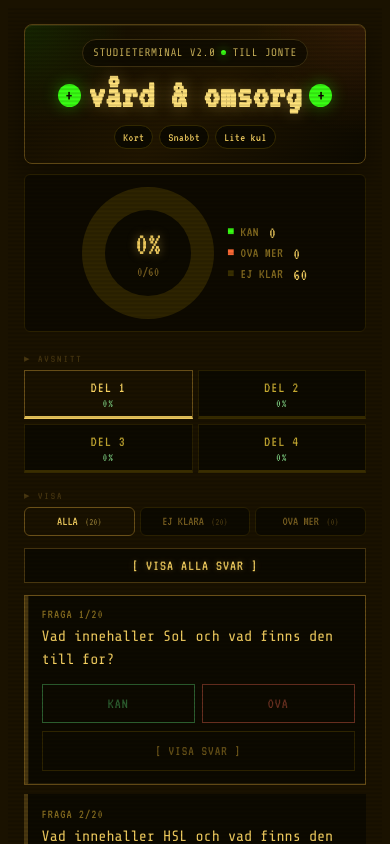
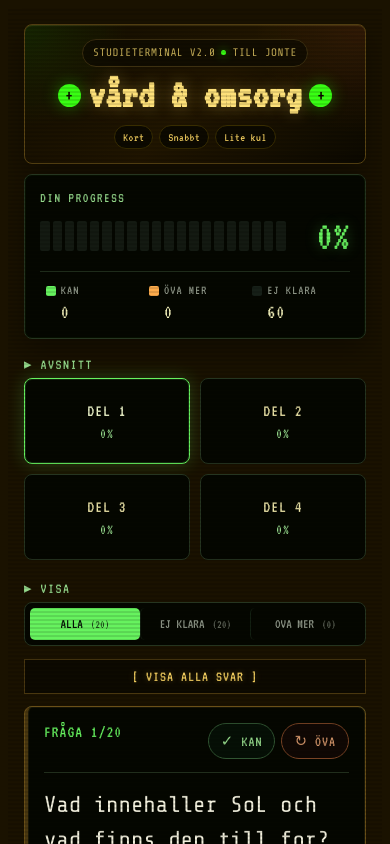
Before and after one commit to dubYdub/Studera-Jonte, a React (Vite) app: page / in a window 390 px wide. Shown: the top 844 px of the page. Built offline with nearby package versions, Linux system fonts and the light colour scheme.

Commit message:
Apply modern mobile study layout

```diff
--- a/src/components/DonutChart.jsx
+++ b/src/components/DonutChart.jsx
@@ -1,51 +1,44 @@
 export default function DonutChart({ stats, animated = false }) {
   const { total, know, review } = stats
   const unkn = Math.max(0, total - know - review)
-  const knowPct  = total > 0 ? (know   / total) * 100 : 0
-  const reviewPct = total > 0 ? (review / total) * 100 : 0
+  const knowPct = total > 0 ? (know / total) * 100 : 0
   const displayPct = Math.round(knowPct)
+  const segmentCount = 20
+  const filledSegments = Math.round((displayPct / 100) * segmentCount)
 
   return (
-    <div className="donut-wrap">
-      <div className="donut-desktop">
-        <div
-          className={`donut-ring${animated ? ' pulse' : ''}`}
-          style={{
-            background: `conic-gradient(
-              #39ff14 0% ${knowPct}%,
-              #ff6b35 ${knowPct}% ${knowPct + reviewPct}%,
-              #2e2400 ${knowPct + reviewPct}% 100%
-            )`
-          }}
-        >
-          <div className="donut-hole">
-            <span className="donut-pct">{displayPct}%</span>
-            <span className="donut-sub">{know}/{total}</span>
+    <section className={`progress-panel${animated ? ' pulse' : ''}`} aria-label="Din progress">
+      <div className="progress-main">
+        <div className="progress-label">DIN PROGRESS</div>
+        <div className="progress-meter-row">
+          <div className="progress-segments" aria-hidden="true">
+            {Array.from({ length: segmentCount }, (_, index) => (
+              <span
+                key={index}
+                className={index < filledSegments ? 'filled' : ''}
+              />
+            ))}
           </div>
-        </div>
-        <div className="donut-legend">
-          <div className="legend-row">
-            <span className="leg-dot" style={{ color: '#39ff14' }}>■</span>
-            <span>KAN</span>
-            <span className="leg-n">{know}</span>
-          </div>
-          <div className="legend-row">
-            <span className="leg-dot" style={{ color: '#ff6b35' }}>■</span>
-            <span>OVA MER</span>
-            <span className="leg-n">{review}</span>
-          </div>
-          <div className="legend-row">
-            <span className="leg-dot" style={{ color: '#3a3000' }}>■</span>
-            <span>EJ KLAR</span>
-            <span className="leg-n">{unkn}</span>
-          </div>
+          <div className="progress-percent">{displayPct}%</div>
         </div>
       </div>
-      <div className="donut-mobile">
-        <span><span className="stat-know">■</span><span className="stat-n"> {know}</span> KAN</span>
-        <span><span className="stat-rev">■</span><span className="stat-n"> {review}</span> OVA</span>
-        <span><span className="stat-unk">■</span><span className="stat-n"> {unkn}</span> KVAR</span>
+      <div className="progress-stats">
+        <div className="progress-stat">
+          <span className="stat-dot stat-know" />
+          <span>KAN</span>
+          <strong>{know}</strong>
+        </div>
+        <div className="progress-stat">
+          <span className="stat-dot stat-rev" />
+          <span>ÖVA MER</span>
+          <strong>{review}</strong>
+        </div>
+        <div className="progress-stat">
+          <span className="stat-dot stat-unk" />
+          <span>EJ KLARA</span>
+          <strong>{unkn}</strong>
+        </div>
       </div>
-    </div>
+    </section>
   )
 }
--- a/src/components/QuestionCard.jsx
+++ b/src/components/QuestionCard.jsx
@@ -17,12 +17,6 @@ export default function QuestionCard({ question, part, total, status, onMark, is
     }
   }
 
-  const badge = isKnow
-    ? <span className="badge-know"> [OK]</span>
-    : isRev
-    ? <span className="badge-rev"> [!]</span>
-    : null
-
   const lines = a.split('\n').map(l => l.startsWith('>>') ? '▸' + l.slice(2) : l)
 
   return (
@@ -34,26 +28,28 @@ export default function QuestionCard({ question, part, total, status, onMark, is
         animationDelay: `${cardIndex * 50}ms`,
       }}
     >
-      <div className="q-num">FRAGA {i + 1}/{total}{badge}</div>
-      <div className="q-text">{q}</div>
-
+      <div className="q-head">
+        <div className="q-num">FRÅGA {i + 1}/{total}</div>
         <div className="mark-row">
           <button
             className={`mbtn mbtn-know${isKnow ? ' active' : ''}`}
             onClick={() => handleMark('know')}
           >
-          KAN
+            ✓ KAN
           </button>
           <button
             className={`mbtn mbtn-rev${isRev ? ' active' : ''}`}
             onClick={() => handleMark('review')}
           >
-          OVA
+            ↻ ÖVA
           </button>
         </div>
+      </div>
+      <div className="q-text">{q}</div>
 
       <button className="reveal-btn" onClick={onToggle}>
-        {isOpen ? '[ DOLJ SVAR ]' : '[ VISA SVAR ]'}
+        <span>{isOpen ? 'DÖLJ FACIT' : 'VISA FACIT'}</span>
+        <span className="reveal-icon" aria-hidden="true">{isOpen ? '⌃' : '⌄'}</span>
       </button>
 
       <div className={`answer-wrap${isOpen ? ' open' : ''}`}>
--- a/src/components/TabRow.jsx
+++ b/src/components/TabRow.jsx
@@ -34,7 +34,7 @@ export default function TabRow({ currentPart, onSelect, status }) {
                 className="tab-progress-fill"
                 style={{
                   width: `${pct}%`,
-                  background: done ? '#39ff14' : '#f5d060',
+                  background: done ? '#67f35f' : '#67f35f',
                 }}
               />
             </div>
--- a/src/index.css
+++ b/src/index.css
@@ -23,7 +23,6 @@ body {
   .retro { border: none; padding: 0.5rem; margin: 0; max-width: 100%; }
   .crt-wrap { border: none; padding: 0.5rem; }
   .title-bar { padding-bottom: 0.5rem; margin-bottom: 0.75rem; }
-  .donut-wrap { margin-bottom: 0.75rem; padding: 0.7rem 0.85rem; }
 }
 
 /* === CRT boot animation === */
@@ -142,92 +141,91 @@ body {
   font-family: 'VT323', monospace;
   letter-spacing: 0.5px;
 }
-/* === Donut chart === */
-.donut-wrap {
+/* === Progress summary === */
+.progress-panel {
+  display: grid;
+  grid-template-columns: minmax(0, 1fr) auto;
+  gap: 1.25rem;
+  margin-bottom: 1.25rem;
+  padding: 1.2rem;
+  background: #050700;
+  border: 1px solid #263520;
+  border-radius: 8px;
+  box-shadow: inset 0 0 0 1px rgba(57, 255, 20, 0.04), 0 12px 30px rgba(0, 0, 0, 0.35);
+}
+@keyframes progressPulse {
+  0%, 100% { box-shadow: inset 0 0 0 1px rgba(57, 255, 20, 0.04), 0 12px 30px rgba(0, 0, 0, 0.35); }
+  45% { box-shadow: inset 0 0 0 1px rgba(57, 255, 20, 0.22), 0 0 28px rgba(57, 255, 20, 0.18); }
+}
+.progress-panel.pulse { animation: progressPulse 0.9s ease; }
+.progress-main {
+  min-width: 0;
+}
+.progress-label {
+  margin-bottom: 0.9rem;
+  color: #95d98b;
+  font-size: 16px;
+  letter-spacing: 1.5px;
+}
+.progress-meter-row {
   display: flex;
   align-items: center;
-  justify-content: center;
-  gap: 1.5rem;
-  margin-bottom: 1.25rem;
-  padding: 1.25rem;
-  background: #0e0a00;
-  border: 1px solid #3a2e00;
-  border-radius: 6px;
+  gap: 1rem;
 }
-.donut-desktop {
-  display: flex;
+.progress-segments {
+  display: grid;
+  grid-template-columns: repeat(20, minmax(3px, 1fr));
+  gap: 4px;
+  flex: 1;
+  min-width: 0;
+}
+.progress-segments span {
+  height: 36px;
+  background: #141a12;
+  border-radius: 2px;
+}
+.progress-segments span.filled {
+  background: #67f35f;
+  box-shadow: 0 0 12px rgba(103, 243, 95, 0.34);
+}
+.progress-percent {
+  min-width: 64px;
+  color: #67f35f;
+  font-size: clamp(40px, 8vw, 58px);
+  line-height: 1;
+  text-align: right;
+  text-shadow: 0 0 14px rgba(103, 243, 95, 0.35);
+}
+.progress-stats {
+  display: grid;
+  gap: 0.55rem;
+  min-width: 150px;
+  padding-left: 1.15rem;
+  border-left: 1px solid #22311e;
+}
+.progress-stat {
+  display: grid;
+  grid-template-columns: 12px minmax(62px, 1fr) auto;
   align-items: center;
-  justify-content: center;
-  gap: 1.5rem;
-}
-.donut-ring {
-  width: 200px;
-  height: 200px;
-  border-radius: 50%;
-  position: relative;
-  flex-shrink: 0;
-  transition: background 0.5s ease;
-}
-@keyframes donutPulse {
-  0%, 100% { box-shadow: 0 0 0 rgba(57, 255, 20, 0); }
-  45% { box-shadow: 0 0 28px rgba(57, 255, 20, 0.55); }
-}
-.donut-ring.pulse { animation: donutPulse 0.9s ease; }
-.donut-hole {
-  position: absolute;
-  inset: 34px;
-  border-radius: 50%;
-  background: #0d0a00;
-  display: flex;
-  flex-direction: column;
-  align-items: center;
-  justify-content: center;
-  gap: 4px;
-}
-.donut-pct {
-  font-size: 44px;
-  color: #f5d060;
-  font-family: 'VT323', monospace;
-  line-height: 1;
-  text-shadow: 0 0 10px rgba(245, 208, 96, 0.5);
-}
-.donut-sub {
-  font-size: 15px;
-  color: #7a6020;
-  font-family: 'VT323', monospace;
-  line-height: 1;
-}
-.donut-legend {
-  display: flex;
-  flex-direction: column;
-  gap: 5px;
-}
-.legend-row {
-  display: flex;
-  align-items: center;
-  gap: 6px;
-  font-size: clamp(14px, 3vw, 18px);
-  color: #8a7020;
-  font-family: 'VT323', monospace;
+  gap: 8px;
+  color: #8f9788;
+  font-size: 17px;
   letter-spacing: 1px;
 }
-.leg-dot { font-size: 12px; }
-.leg-n { color: #f5d060; margin-left: 4px; font-size: clamp(16px, 3.5vw, 20px); }
-.donut-mobile {
-  display: none;
-  align-items: center;
-  justify-content: center;
-  gap: 12px;
-  width: 100%;
-  color: #8a7020;
-  font-size: 15px;
-  letter-spacing: 1px;
-  white-space: nowrap;
+.progress-stat strong {
+  color: #f1efb8;
+  font-weight: 400;
+  font-size: 24px;
+  text-align: right;
 }
-.stat-know { color: #39ff14; }
-.stat-rev { color: #ff6b35; }
-.stat-unk { color: #3a3000; }
-.stat-n { color: #f5d060; }
+.stat-dot {
+  width: 10px;
+  height: 10px;
+  border-radius: 2px;
+}
+.stat-know { background: #67f35f; }
+.stat-rev { background: #ffad4d; }
+.stat-unk { background: #172018; }
 
 /* === Nav sections === */
 .nav-section { margin-bottom: 0.5rem; }
@@ -236,34 +234,28 @@ body {
   margin-top: 0.25rem;
 }
 .nav-label {
-  font-size: 11px;
-  color: #4a3810;
-  letter-spacing: 2px;
-  margin-bottom: 4px;
+  font-size: 15px;
+  color: #95d98b;
+  letter-spacing: 1.5px;
+  margin-bottom: 8px;
 }
 
 /* === Tabs === */
 .tab-strip {
-  display: flex;
-  gap: 4px;
-  overflow-x: auto;
-  scrollbar-width: none;
+  display: grid;
+  grid-template-columns: repeat(4, minmax(0, 1fr));
+  gap: 12px;
   margin-bottom: 1rem;
-  padding-bottom: 2px;
-}
-.tab-strip::-webkit-scrollbar {
-  display: none;
 }
 .tab {
-  min-width: 156px;
-  flex: 1 0 0;
-  padding: 10px 9px 8px;
-  border: 0;
-  border-bottom: 2px solid #3a2e00;
-  font-size: clamp(14px, 4vw, 17px);
+  min-height: 108px;
+  padding: 1.05rem 0.75rem 0.9rem;
+  border: 1px solid #263520;
+  border-radius: 8px;
+  font-size: clamp(16px, 3vw, 20px);
   cursor: pointer;
-  background: #0d0a00;
-  color: #c4a830;
+  background: #050700;
+  color: #f0e8aa;
   font-family: 'VT323', monospace;
   letter-spacing: 1px;
   text-align: center;
@@ -271,9 +263,13 @@ body {
   overflow: hidden;
   -webkit-tap-highlight-color: transparent;
   touch-action: manipulation;
-  transition: background 0.1s, color 0.1s, border-color 0.1s;
+  transition: border-color 0.15s, box-shadow 0.15s, color 0.15s;
 }
-.tab.active { background: #1a1200; color: #f5d060; border-color: #f5d060; }
+.tab.active {
+  color: #f8ffd2;
+  border-color: #67f35f;
+  box-shadow: 0 0 18px rgba(103, 243, 95, 0.24), inset 0 0 0 1px rgba(103, 243, 95, 0.16);
+}
 .tab:active { transform: scale(0.97); }
 .tab-title,
 .tab-pct {
@@ -282,39 +278,45 @@ body {
   z-index: 1;
 }
 .tab-pct {
-  margin-top: 2px;
-  color: #7ecf80;
-  font-size: 13px;
+  margin-top: 0.45rem;
+  color: #95d98b;
+  font-size: 16px;
   line-height: 1;
 }
 
 /* === Filter row === */
 .filter-row {
-  display: flex;
-  gap: 6px;
-  margin-bottom: 0.75rem;
+  display: grid;
+  grid-template-columns: repeat(3, minmax(0, 1fr));
+  gap: 0;
+  margin-bottom: 0.95rem;
+  padding: 5px;
+  background: #050700;
+  border: 1px solid #263520;
+  border-radius: 8px;
 }
 .filter-chip {
-  flex: 1;
-  padding: 4px 10px;
-  border: 1px solid #2a2000;
-  border-radius: 12px;
-  font-size: clamp(11px, 2.8vw, 14px);
+  min-width: 0;
+  padding: 11px 8px;
+  border: 0;
+  border-radius: 5px;
+  font-size: clamp(13px, 3vw, 16px);
   cursor: pointer;
-  background: #0d0a00;
-  color: #7a6020;
+  background: transparent;
+  color: #8f9788;
   font-family: 'VT323', monospace;
-  letter-spacing: 0.5px;
+  letter-spacing: 1px;
   text-align: center;
   white-space: nowrap;
   overflow: hidden;
   text-overflow: ellipsis;
   transition: background 0.1s, color 0.1s, border-color 0.1s;
 }
-.filter-chip.active { background: #1a1200; color: #f5d060; border-color: #6a5018; }
-.filter-chip:hover  { border-color: #c4a830; color: #c4a830; }
+.filter-chip + .filter-chip { border-left: 1px solid #132012; }
+.filter-chip.active { background: #67f35f; color: #061006; }
+.filter-chip:hover  { color: #f0e8aa; }
 .filter-chip:active { transform: scale(0.97); }
-.filter-chip .cnt   { opacity: 0.55; font-size: 0.8em; margin-left: 2px; }
+.filter-chip .cnt   { opacity: 0.75; font-size: 0.85em; margin-left: 2px; }
 
 .study-toolbar {
   display: flex;
@@ -359,49 +361,68 @@ body {
   45%       { box-shadow: 0 0 22px rgba(255, 107, 53, 0.5); border-color: #ff6b35; }
 }
 .q-card {
-  border: none;
-  border-left: 3px solid #4a3810;
-  border-bottom: 1px solid #1e1600;
-  padding: 0.85rem 0.85rem 0.85rem 1rem;
-  margin-bottom: 0.4rem;
-  background: #0d0a00;
+  border: 1px solid #263520;
+  border-left: 4px solid #4a3810;
+  border-radius: 8px;
+  padding: 1.15rem;
+  margin-bottom: 1rem;
+  background: #050700;
   position: relative;
   animation: cardIn 0.35s ease both;
-  transition: border-left-color 0.3s ease;
+  transition: border-left-color 0.3s ease, border-color 0.2s ease;
 }
 .q-card::before { display: none; }
 .q-card.flash-know { animation: glowKnow 0.6s ease; }
 .q-card.flash-rev  { animation: glowRev  0.6s ease; }
 
+.q-head {
+  display: flex;
+  align-items: center;
+  justify-content: space-between;
+  gap: 0.75rem;
+  padding-bottom: 0.9rem;
+  margin-bottom: 1rem;
+  border-bottom: 1px solid #263520;
+}
 .q-num {
-  font-size: clamp(12px, 3vw, 14px);
-  color: #8a7020;
-  margin-bottom: 4px;
+  font-size: clamp(15px, 3.5vw, 19px);
+  color: #67f35f;
   letter-spacing: 1px;
+  white-space: nowrap;
 }
 .q-text {
   font-family: 'Share Tech Mono', monospace;
-  font-size: clamp(14px, 3.8vw, 17px);
-  color: #f5d060;
-  line-height: 1.5;
-  margin-bottom: 0.75rem;
+  font-size: clamp(18px, 4.8vw, 26px);
+  color: #f4f2df;
+  line-height: 1.55;
+  margin-bottom: 1.35rem;
 }
 
 /* === Reveal button === */
 .reveal-btn {
   width: 100%;
-  padding: 8px;
+  display: flex;
+  align-items: center;
+  justify-content: center;
+  gap: 12px;
+  padding: 1rem 0.9rem;
   background: transparent;
-  border: 1px solid #2e2400;
-  font-size: clamp(14px, 3.5vw, 16px);
-  color: #6a5418;
+  border: 1px solid #263520;
+  border-radius: 6px;
+  font-size: clamp(15px, 3.8vw, 18px);
+  color: #95d98b;
   cursor: pointer;
   font-family: 'VT323', monospace;
-  letter-spacing: 1px;
+  letter-spacing: 2px;
   transition: border-color 0.15s, color 0.15s, background 0.15s;
 }
-.reveal-btn:hover   { border-color: #7a6020; color: #c4a830; background: #0f0a00; }
+.reveal-btn:hover   { border-color: #67f35f; color: #67f35f; background: #071006; }
 .reveal-btn:active  { transform: scale(0.98); }
+.reveal-icon {
+  color: #67f35f;
+  font-size: 22px;
+  line-height: 1;
+}
 
 /* === Answer reveal — CSS grid height animation === */
 .answer-wrap {
@@ -442,25 +463,26 @@ body {
 .mark-row {
   display: flex;
   justify-content: flex-end;
-  gap: 6px;
-  margin-bottom: 0.5rem;
+  gap: 8px;
+  margin-bottom: 0;
 }
 .mbtn {
-  padding: 8px 18px;
+  padding: 0.52rem 1rem;
   border: 1px solid;
-  font-size: clamp(12px, 3vw, 14px);
+  border-radius: 999px;
+  font-size: clamp(13px, 3vw, 16px);
   cursor: pointer;
   font-family: 'VT323', monospace;
   letter-spacing: 1px;
   transition: all 0.15s;
 }
 .mbtn:active { transform: scale(0.96); }
-.mbtn-know { background: #0d0a00; color: #2d6030; border-color: #2d6030; }
-.mbtn-know:hover  { color: #39ff14; border-color: #39ff14; background: #001500; }
-.mbtn-know.active { color: #39ff14; border-color: #39ff14; background: #001200; }
-.mbtn-rev  { background: #0d0a00; color: #6a3020; border-color: #6a3020; }
-.mbtn-rev:hover   { color: #ff6b35; border-color: #ff6b35; background: #150500; }
-.mbtn-rev.active  { color: #ff6b35; border-color: #ff6b35; background: #150500; }
+.mbtn-know { background: #061006; color: #95d98b; border-color: #315532; }
+.mbtn-know:hover  { color: #67f35f; border-color: #67f35f; background: #071607; }
+.mbtn-know.active { color: #061006; border-color: #67f35f; background: #67f35f; }
+.mbtn-rev  { background: #100804; color: #d09368; border-color: #7a4425; }
+.mbtn-rev:hover   { color: #ffad4d; border-color: #ffad4d; background: #160a03; }
+.mbtn-rev.active  { color: #160a03; border-color: #ffad4d; background: #ffad4d; }
 
 /* === Badges === */
 .badge-know { color: #39ff14; font-size: 13px; }
@@ -587,39 +609,49 @@ body {
     padding: 5px 8px;
     font-size: 12px;
   }
-  .donut-wrap {
-    padding: 0.75rem;
-    border-color: #2a2000;
-    background: #0e0a00;
+  .progress-panel {
+    grid-template-columns: 1fr;
+    gap: 0.9rem;
+    padding: 0.95rem;
+    margin-bottom: 1rem;
   }
-  .donut-desktop {
-    display: flex;
-    gap: 0.8rem;
-  }
-  .donut-ring {
-    width: 132px;
-    height: 132px;
-  }
-  .donut-hole {
-    inset: 23px;
-  }
-  .donut-pct {
-    font-size: 33px;
-  }
-  .donut-sub {
+  .progress-label {
+    margin-bottom: 0.65rem;
     font-size: 14px;
   }
-  .donut-legend {
-    gap: 4px;
+  .progress-meter-row {
+    gap: 0.75rem;
   }
-  .legend-row {
-    font-size: 14px;
-    letter-spacing: 0.5px;
+  .progress-segments {
+    gap: 3px;
   }
-  .leg-n {
-    font-size: 17px;
+  .progress-segments span {
+    height: 30px;
   }
-  .donut-mobile { display: none; }
+  .progress-percent {
+    min-width: 52px;
+    font-size: 42px;
+  }
+  .progress-stats {
+    grid-template-columns: repeat(3, minmax(0, 1fr));
+    min-width: 0;
+    gap: 0;
+    padding-left: 0;
+    padding-top: 0.75rem;
+    border-left: 0;
+    border-top: 1px solid #22311e;
+  }
+  .progress-stat {
+    grid-template-columns: 10px 1fr;
+    gap: 5px;
+    padding: 0 0.35rem;
+    font-size: 13px;
+  }
+  .progress-stat strong {
+    grid-column: 2;
+    font-size: 20px;
+    text-align: left;
+  }
   .nav-section {
     margin-bottom: 0.65rem;
   }
@@ -629,24 +661,22 @@ body {
   .tab-strip {
     display: grid;
     grid-template-columns: repeat(2, minmax(0, 1fr));
-    gap: 5px;
+    gap: 10px;
     overflow: visible;
-    margin-bottom: 0.75rem;
+    margin-bottom: 0.95rem;
     padding-bottom: 0;
   }
   .tab {
     min-width: 0;
-    padding: 9px 6px 7px;
-    border: 1px solid #2a2000;
-    border-bottom: 3px solid #3a2e00;
-    font-size: 15px;
+    min-height: 86px;
+    padding: 0.85rem 0.55rem 0.75rem;
+    font-size: 17px;
   }
   .tab.active {
-    border-color: #6a5018;
-    border-bottom-color: #f5d060;
+    border-color: #67f35f;
   }
   .tab-pct {
-    font-size: 12px;
+    font-size: 15px;
   }
   .tab-progress {
     height: auto;
@@ -654,13 +684,12 @@ body {
   .filter-row {
     display: grid;
     grid-template-columns: repeat(3, minmax(0, 1fr));
-    gap: 5px;
-    margin-bottom: 0.7rem;
+    gap: 0;
+    margin-bottom: 0.85rem;
   }
   .filter-chip {
-    padding: 7px 4px;
-    border-radius: 6px;
-    font-size: 13px;
+    padding: 9px 4px;
+    font-size: 14px;
     letter-spacing: 0;
   }
   .kb-hint { display: none; }
@@ -674,17 +703,22 @@ body {
     font-size: 15px;
   }
   .q-card {
-    border-left-width: 4px;
-    padding: 0.85rem 0.7rem 0.8rem 0.85rem;
-    margin-bottom: 0.6rem;
+    padding: 1rem;
+    margin-bottom: 0.95rem;
+  }
+  .q-head {
+    align-items: flex-start;
+    gap: 0.55rem;
+    padding-bottom: 0.8rem;
+    margin-bottom: 0.9rem;
   }
   .q-num {
-    font-size: 13px;
+    font-size: 17px;
   }
   .q-text {
-    font-size: 15px;
+    font-size: 23px;
     line-height: 1.55;
-    margin-bottom: 0.75rem;
+    margin-bottom: 1.05rem;
     overflow-wrap: anywhere;
   }
   .answer-box {
@@ -694,17 +728,18 @@ body {
     overflow-wrap: anywhere;
   }
   .mark-row {
-    display: grid;
-    grid-template-columns: 1fr 1fr;
-    gap: 7px;
+    display: flex;
+    gap: 6px;
   }
   .mbtn {
-    width: 100%;
     min-width: 0;
-    padding: 11px 8px;
+    padding: 0.5rem 0.75rem;
     font-size: 15px;
   }
-  .reveal-btn { padding: 12px 8px; }
+  .reveal-btn {
+    padding: 0.9rem 0.75rem;
+    font-size: 17px;
+  }
 }
 
 @media (max-width: 500px) {
```
Also changed, not shown: 5 other files (tests, documents, lock files or other folders). Lines whose indentation alone changed are shown as unchanged.
